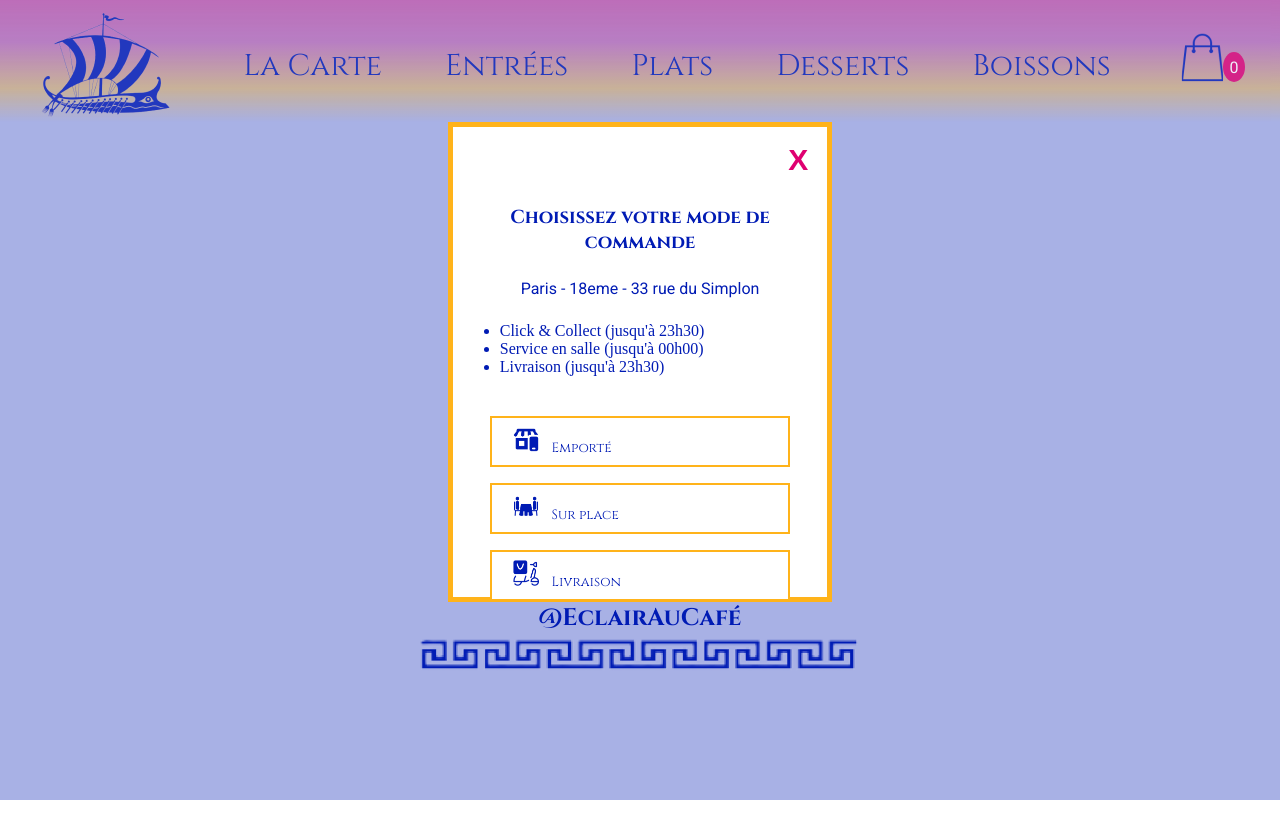
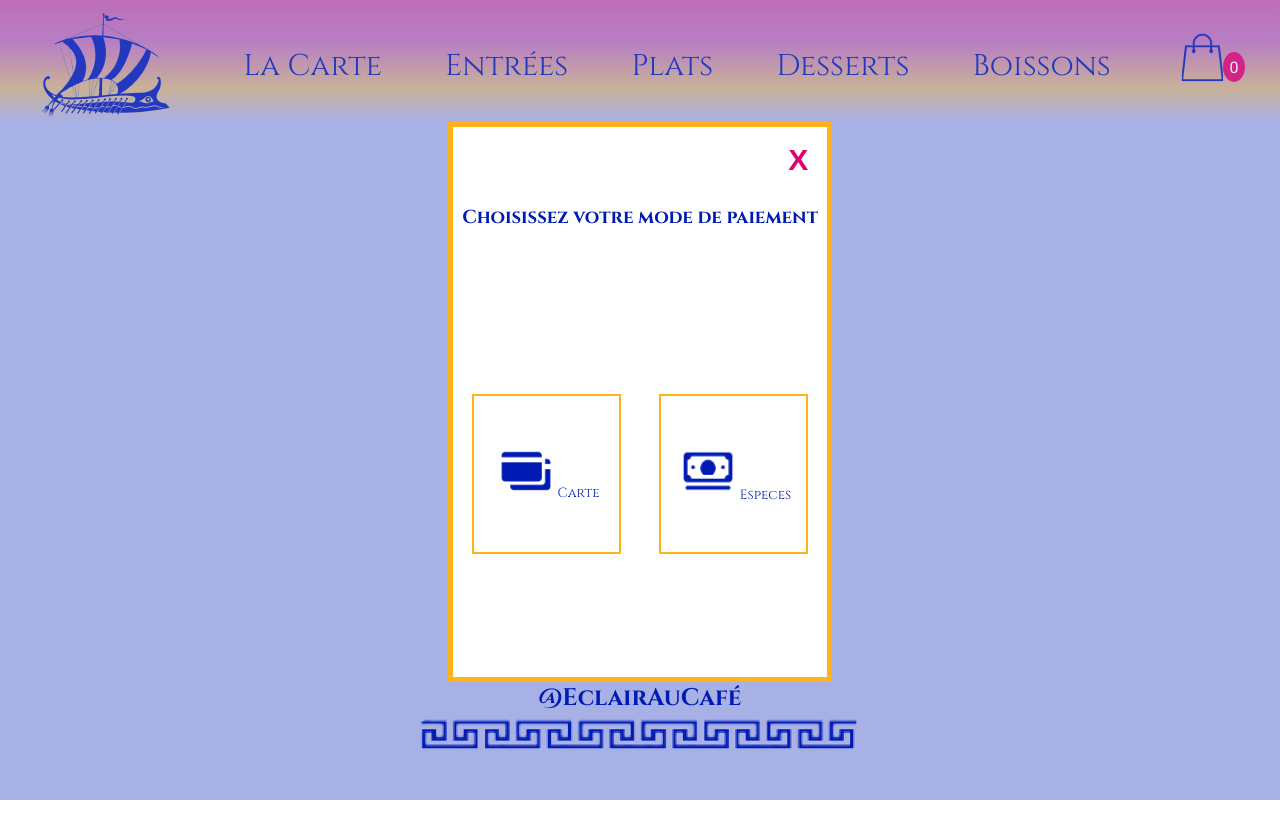
Before and after one commit to Chlopes92/OdysseeCulinaire, a React (Create React App) app: page /payment in a window 1280 px wide. Both pictures are taken after a click on the button "Emporté". Before the commit the page ends 800 px from the top, so only its background shows below. Built offline with nearby package versions, Linux system fonts and the light colour scheme.

Commit message:
second modal pour le paiement en carte ou especes

```diff
--- a/src/components/Modal/Modal.module.css
+++ b/src/components/Modal/Modal.module.css
@@ -10,9 +10,10 @@
     left:0;
     z-index:-1;
 }
+
 .modalContent{
     width: 30vw;
-    height: 60vh;
+    height: 70vh;
     border: var(--gold) solid 5px;
     text-align: center;
     margin: auto;
@@ -22,41 +23,3 @@
     flex-direction: column;
     gap: 3vh;
 }
-
-
-
-.modalContent .link button {
-    border : var(--gold) solid 2px;
-    width: 80%;
-    margin-top: 2vh;
-    padding:1vh;
-    text-align: left;
-    font-family: cinzel;
-    background-color: white;
-    color: var(--blue);
-    cursor: pointer;
-}
-.modalContent .link img{
-    width: 2vw;
-    margin: 0 1vw;
-}
-
-.modalContent .btnClose{
-color: var(--pink);
-background-color: white;
-font-size: 30px;
-font-weight: bold;
-display:block;
-width: 95%;
-text-align: end;
-margin:2vh 0 .5vh;
-}
-
-
-.modalContent .list {
-
-    width: 75%;
-    text-align: start;
-    margin: 0 auto;
-    list-style: disc;
-}
--- a/src/components/Modal/Modal.tsx
+++ b/src/components/Modal/Modal.tsx
@@ -1,43 +1,20 @@
-import { useState } from 'react';
 import style from './Modal.module.css';
-import { NavLink } from 'react-router-dom';
 
+interface IModalProps {
+    children: JSX.Element | JSX.Element[];
+}
 
-const Modal = () => {
-    const [modal, setModal] = useState(true);
+const Modal = (props: IModalProps) => {
+    const { children } = props;
 
-    const toggleModal = () => {
-        setModal(!modal);
-    }
-
-return (
-    <div>
-       {modal &&
+    return (
         (<section>
-        <div  className={style.overlay}></div>
-        <div className={style.modalContent}>
-        <button className={style.btnClose} onClick={toggleModal}>X</button>
-            <h3>Choisissez votre mode de commande</h3>
-            <p>Paris - 18eme - 33 rue du Simplon</p>
-            <ul className={style.list}>
-                <li>Click & Collect (jusqu'à 23h30)</li>
-                <li>Service en salle (jusqu'à 00h00)</li>
-                <li>Livraison (jusqu'à 23h30)</li>
-            </ul>
-
-
-
-            <div className={style.link}>
-                <button><img src="image\icons\emporter.png" alt="emporter"/>Emporté</button>
-                <button><img src="image\icons\sur-place.png" alt="sur-place"/>Sur place</button>
-                <button><img src="image\icons\livraison.png" alt="livraison"/><NavLink to='/form'>Livraison</NavLink></button>
+            <div className={style.overlay}></div>
+            <div className={style.modalContent}>
+                {children}
             </div>
-        </div>
         </section>)
-       }
-</div>
-)}
-
-
+    )
+}
 
 export default Modal;
--- /dev/null
+++ b/src/pages/PaymentPage.module.css
@@ -0,0 +1,63 @@
+.list {
+
+    width: 75%;
+    text-align: start;
+    margin: 0 auto;
+    list-style: disc;
+}
+
+.link button {
+    border: var(--gold) solid 2px;
+    width: 80%;
+    margin-top: 2vh;
+    padding: 1vh;
+    text-align: left;
+    font-family: cinzel;
+    background-color: white;
+    color: var(--blue);
+    cursor: pointer;
+}
+
+.link img {
+    width: 2vw;
+    margin: 0 1vw;
+}
+
+.btnClose {
+    color: var(--pink);
+    background-color: white;
+    font-size: 30px;
+    font-weight: bold;
+    display: block;
+    width: 95%;
+    text-align: end;
+    margin: 2vh 0 .5vh;
+}
+
+.icons {
+    display: flex;
+    justify-content: space-around;
+    align-items: center;
+    height:80%;
+}
+
+.icons button {
+    border: var(--gold) solid 2px;
+    display:flex;
+    flex-direction: column;
+    justify-content: center;
+    align-items: center;
+    width: 40%;
+    height: 20vh;
+    margin-top: 2vh;
+    padding: 1vh;
+    text-align: left;
+    font-family: cinzel;
+    background-color: white;
+    color: var(--blue);
+    cursor: pointer;
+}
+
+.icons img {
+    width: 5vw;
+}
--- a/src/pages/PaymentPage.tsx
+++ b/src/pages/PaymentPage.tsx
@@ -1,17 +1,68 @@
 import Modal from "components/Modal/Modal";
 import { useState } from "react";
+import style from './PaymentPage.module.css'
+import { NavLink, useNavigate } from "react-router-dom";
 
 const PaymentPage = () => {
 
     const [isOpen, setModal] = useState(true);
-    const toggleModal = () => {
+    const [paymentModal, setPaymentModal] = useState(false);
+
+    const toggleDeliveryModal = () => {
         setModal(!isOpen);
+        setPaymentModal(!paymentModal);
     }
+
+    const navigate = useNavigate();
+
+    const togglePaymentModal = ()=> {
+        setPaymentModal(!paymentModal);
+        navigate(-1);
+    }
+
+    const closeModal = () => {
+        setModal(!isOpen);
+        navigate(-1);
+    }
+
+
+
+
 
     return (
         <main>
-            {isOpen && <Modal />
 
+            {/* Modal pour choisir le mode de commande */}
+            {isOpen &&
+            <Modal>
+                <button className={style.btnClose} onClick={closeModal}>X</button>
+
+                <h3>Choisissez votre mode de commande</h3>
+            <p>Paris - 18eme - 33 rue du Simplon</p>
+            <ul className={style.list}>
+                <li>Click & Collect (jusqu'à 23h30)</li>
+                <li>Service en salle (jusqu'à 00h00)</li>
+                <li>Livraison (jusqu'à 23h30)</li>
+            </ul>
+
+            <div className={style.link}>
+                <button onClick={toggleDeliveryModal}><img src="image\icons\emporter.png" alt="emporter"/>Emporté</button>
+                <button onClick={toggleDeliveryModal}><img src="image\icons\sur-place.png" alt="sur-place"/>Sur place</button>
+                <button><img src="image\icons\livraison.png" alt="livraison"/><NavLink to='/form'>Livraison</NavLink></button>
+            </div>
+            </Modal>
+            }
+
+            {/* Modal pour choisir le mode de paiement */}
+            {paymentModal &&
+            <Modal>
+                <button className={style.btnClose} onClick={togglePaymentModal}>X</button>
+                <h3>Choisissez votre mode de paiement</h3>
+                <div className={style.icons}>
+                <button><NavLink to='/order'><img src="image\icons\card.png" alt="carte bleue"/>Carte</NavLink></button>
+                <button><NavLink to='/order'><img src="image\icons\cash.png" alt="especes"/>Especes</NavLink></button>
+                </div>
+            </Modal>
             }
 
         </main>
```
